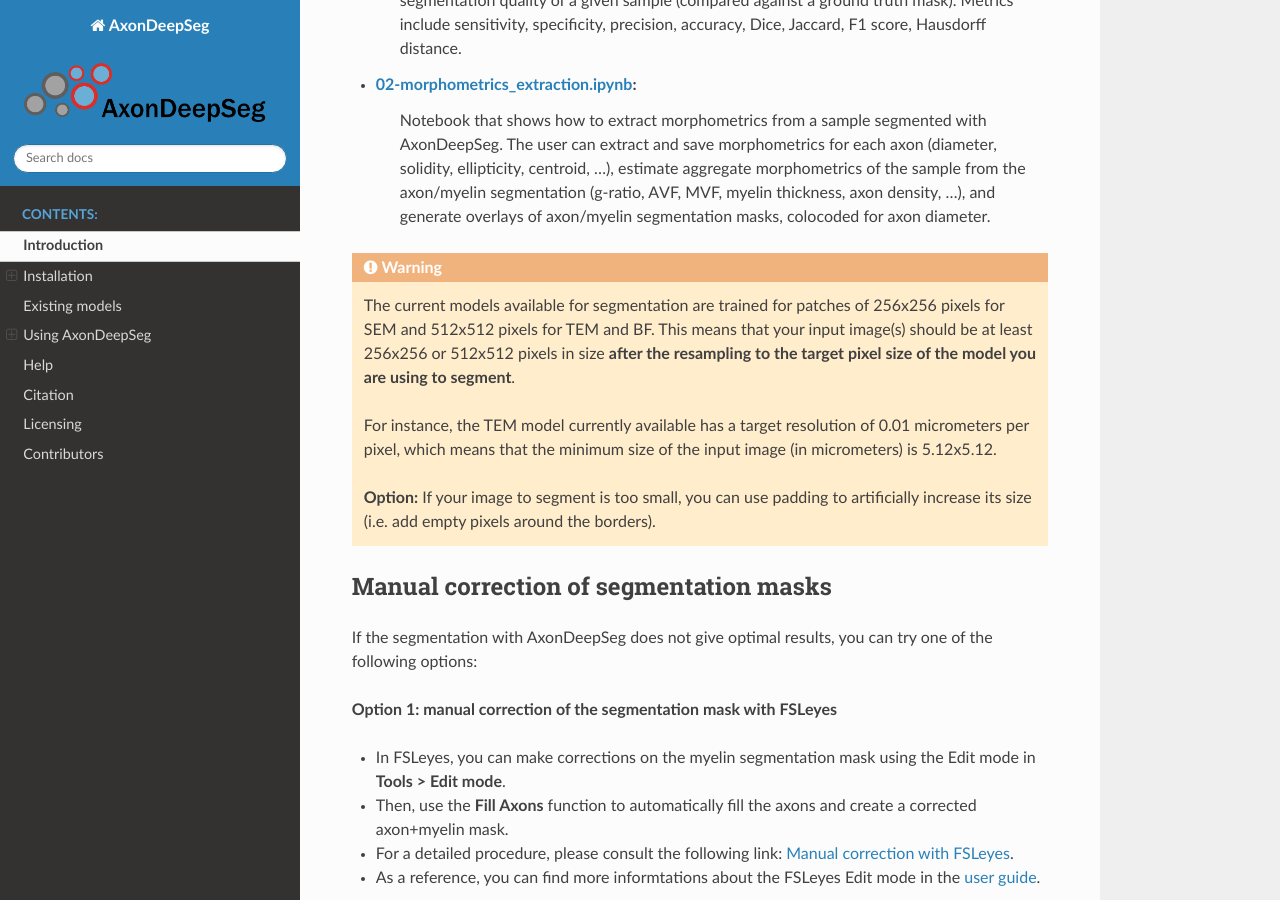
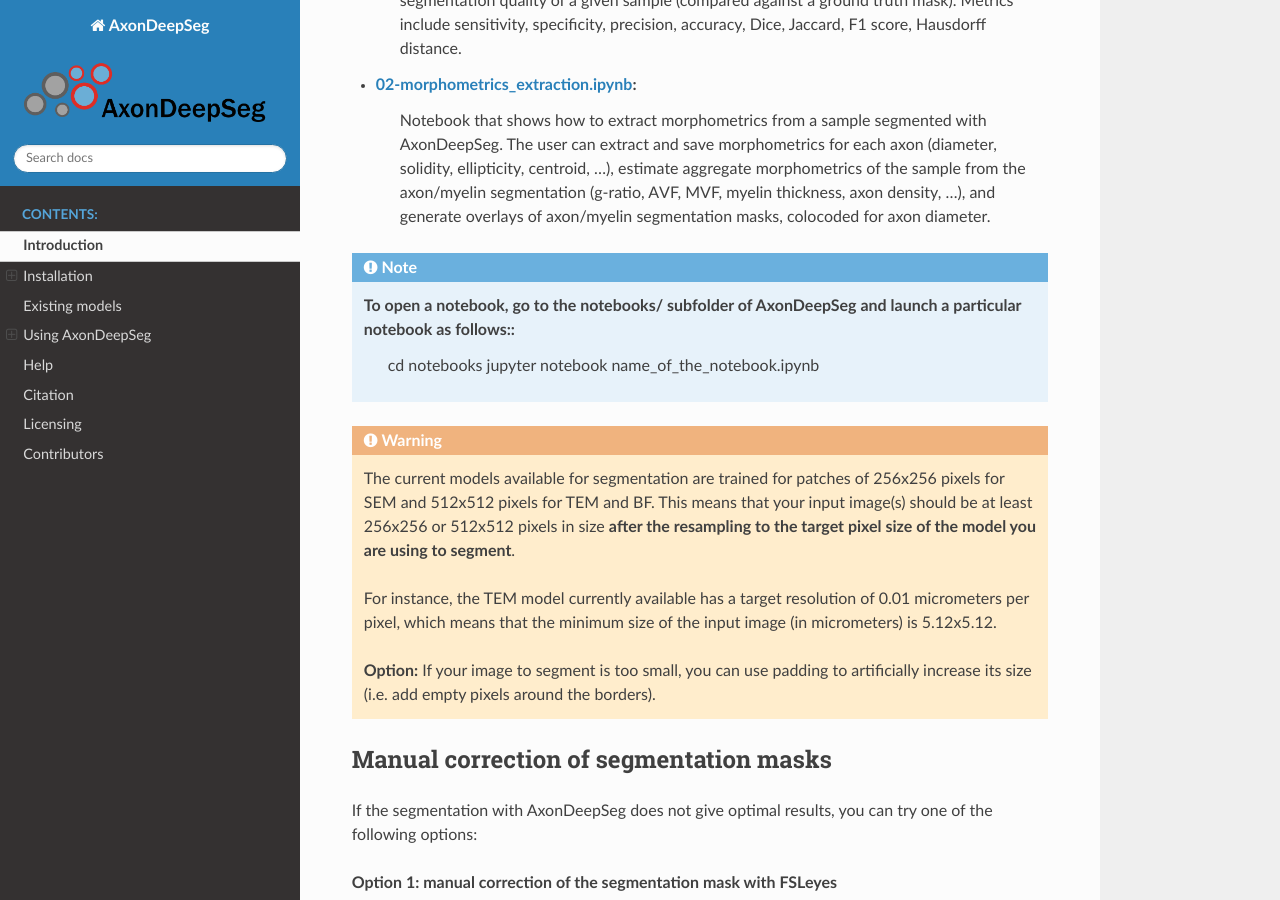
Before and after one commit to axondeepseg/axondeepseg, a Sphinx documentation site: the page built from docs/source/documentation.rst, in a window 1280 px wide and 900 px high, scrolled down 14440 px. Built offline with Sphinx 7.4.7 and the Read the Docs theme 2.0.0, drawn with Linux system fonts in a browser that asks for light colours.

Commit message:
Restore doc on opening notebook

```diff
--- a/docs/source/documentation.rst
+++ b/docs/source/documentation.rst
@@ -490,6 +490,11 @@
 * `02-morphometrics_extraction.ipynb <https://github.com/neuropoly/axondeepseg/blob/master/notebooks/04-morphometrics_extraction.ipynb>`_:
     Notebook that shows how to extract morphometrics from a sample segmented with AxonDeepSeg. The user can extract and save morphometrics for each axon (diameter, solidity, ellipticity, centroid, ...), estimate aggregate morphometrics of the sample from the axon/myelin segmentation (g-ratio, AVF, MVF, myelin thickness, axon density, ...), and generate overlays of axon/myelin segmentation masks, colocoded for axon diameter.
 
+.. NOTE ::
+     To open a notebook, go to the notebooks/ subfolder of AxonDeepSeg and launch a particular notebook as follows::
+         cd notebooks
+         jupyter notebook name_of_the_notebook.ipynb
+
 .. WARNING ::
    The current models available for segmentation are trained for patches of 256x256 pixels for SEM and 512x512 pixels for TEM and BF. This means that your input image(s) should be at least 256x256 or 512x512 pixels in size **after the resampling to the target pixel size of the model you are using to segment**.
 
```
